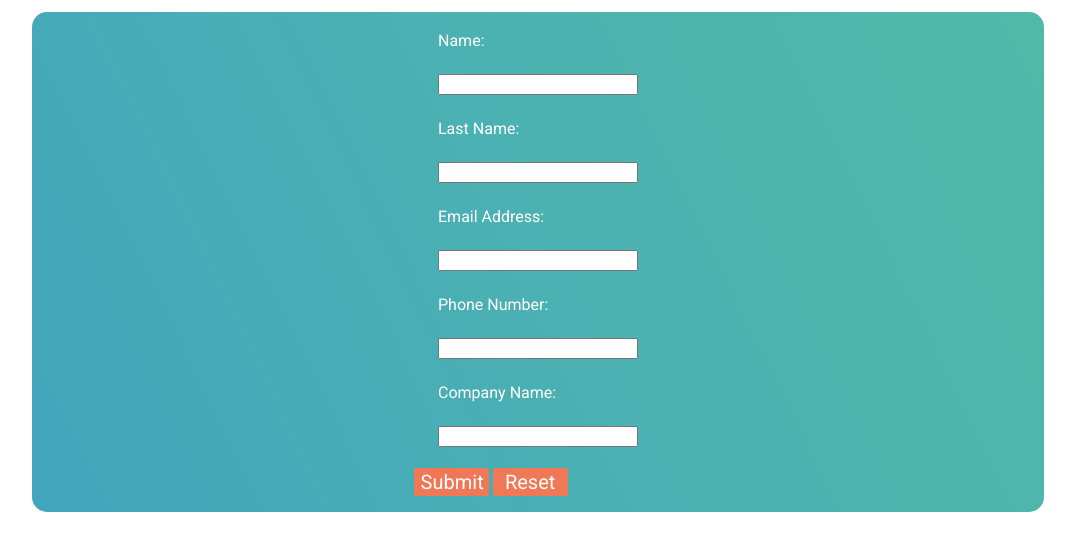
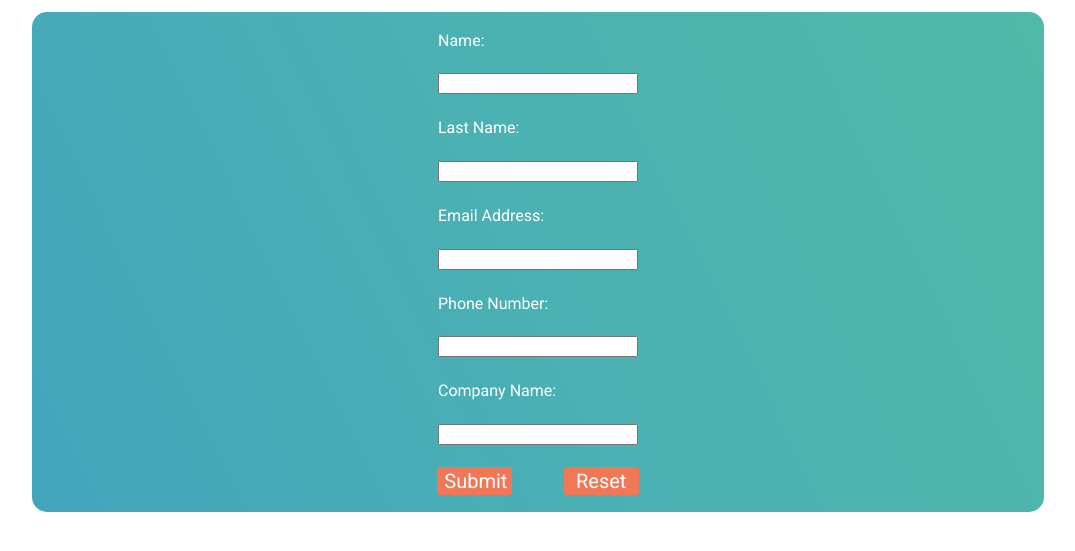
Before and after one commit to tcgronk/hsform, a plain HTML site: page index.html in a window 1280 px wide. Shown: the part 163-714 px from the top of the page, without its empty margins (102-1177 px from the left). Drawn offline with nearby package versions, Linux system fonts and the light colour scheme.

Commit message:
Edits button spacing

```diff
--- a/main.css
+++ b/main.css
@@ -38,7 +38,7 @@ button{
     color: white;
     font-size: 20px;
     background-color: #F07857;
-    margin: 2px;
+    margin: 3px
 }
 header{
     background-color: #425B76;
@@ -50,6 +50,7 @@ header{
 .formButtons{
     display: flex;
     flex-direction: row;
+    justify-content: space-around;
     width: 25%;
     margin: 0 auto;
 }
```
